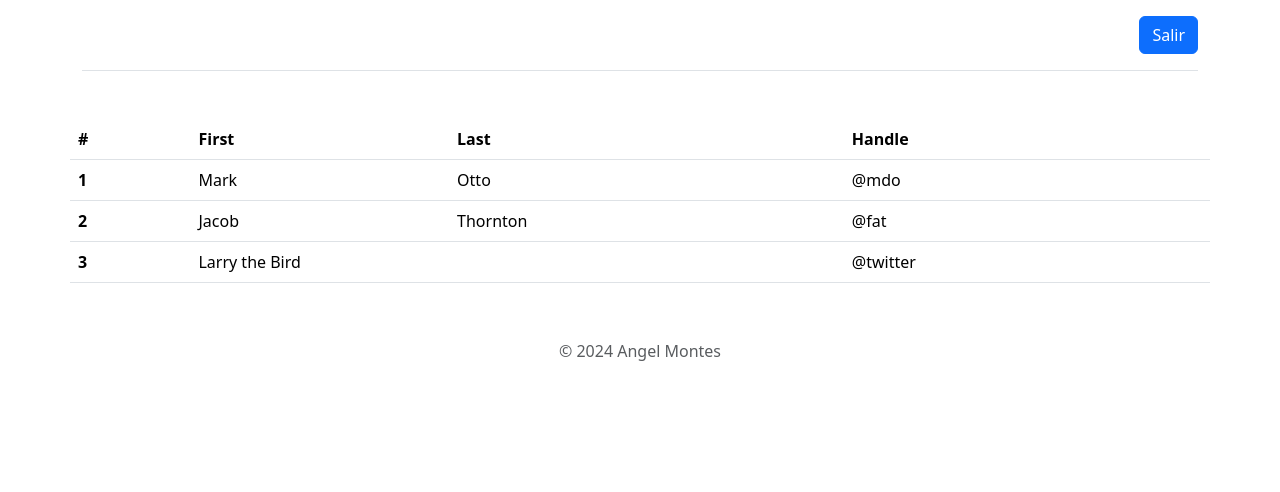
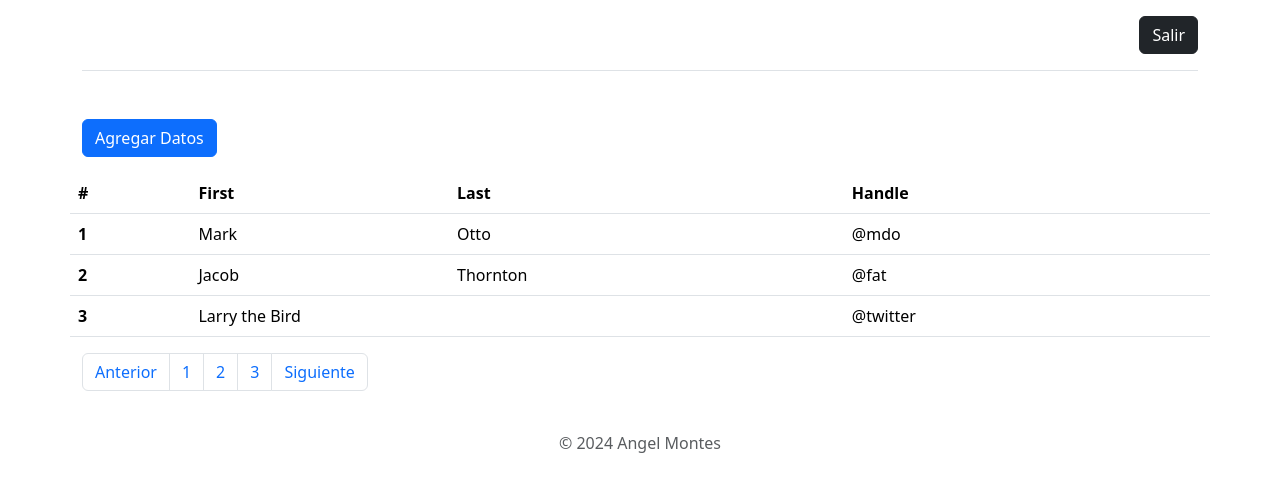
Before and after one commit to AngelMontesR/poblacionFrontend, a React (Vite) app: page /home in a window 1280 px wide. Shown: the top 492 px of the page. Built offline with nearby package versions, Linux system fonts and the light colour scheme.

Commit message:
Creacion de componente AgregarPoblacion y se agrega btn en tabla para importaciones

```diff
--- a/src/app.jsx
+++ b/src/app.jsx
@@ -4,15 +4,17 @@ import Login from './componentes/login/login';
 import Home from './componentes/home/Home';
 import Navegacion from './componentes/navegacion/Navegacion';
 import Footer from './componentes/footer/Footer';
+import AgregarPoblacion from './componentes/agregarPoblacion/AgregarPoblacion';
 
 function App() {
     return (
         <Router>
             <Navegacion />
-            <Routes>
-                <Route path="/" element={<Login />} />
-                <Route path="/home" element={<Home />} />
-            </Routes>
+                <Routes>
+                    <Route path="/" element={<Login />} />
+                    <Route path="/home" element={<Home />} />
+                    <Route path="/agregar-poblacion" element={<AgregarPoblacion />} />
+                </Routes>
             <Footer />
         </Router>
     );
--- /dev/null
+++ b/src/componentes/agregarPoblacion/AgregarPoblacion.jsx
@@ -0,0 +1,12 @@
+import React from 'react';
+
+function AgregarPoblacion() {
+
+    return (
+        <div>
+
+        </div>
+    );
+};
+
+export default AgregarPoblacion;
--- a/src/componentes/home/Home.jsx
+++ b/src/componentes/home/Home.jsx
@@ -4,6 +4,9 @@ const Home = () => {
 
     return (
         <div className="container mt-5">
+            <div className='mb-3'>
+                <button type="button" className="btn btn-primary">Agregar Datos</button>
+            </div>
             <div className="row justify-content-center">
                 <table className="table">
                     <thead>
@@ -35,6 +38,15 @@ const Home = () => {
                     </tbody>
                 </table>
             </div>
+            <nav aria-label="Page navigation example">
+                <ul class="pagination">
+                    <li class="page-item"><a class="page-link" href="#">Anterior</a></li>
+                    <li class="page-item"><a class="page-link" href="#">1</a></li>
+                    <li class="page-item"><a class="page-link" href="#">2</a></li>
+                    <li class="page-item"><a class="page-link" href="#">3</a></li>
+                    <li class="page-item"><a class="page-link" href="#">Siguiente</a></li>
+                </ul>
+            </nav>
         </div>
     );
 };
--- a/src/componentes/navegacion/Navegacion.jsx
+++ b/src/componentes/navegacion/Navegacion.jsx
@@ -11,7 +11,7 @@ const Navegacion = () => {
                     </a>
                 </div>
                 <div class="col-md-3 text-end">
-                    <button type="button" class="btn btn-primary">Salir</button>
+                    <button type="button" class="btn btn-dark">Salir</button>
                 </div>
             </header>
         </div>
```
